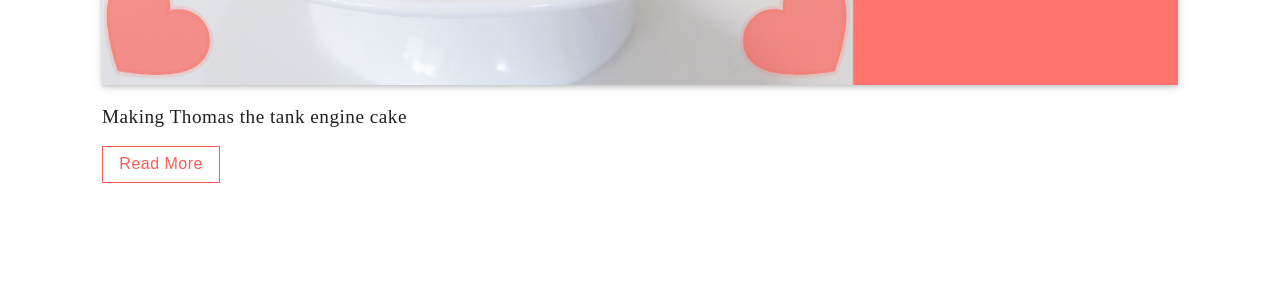
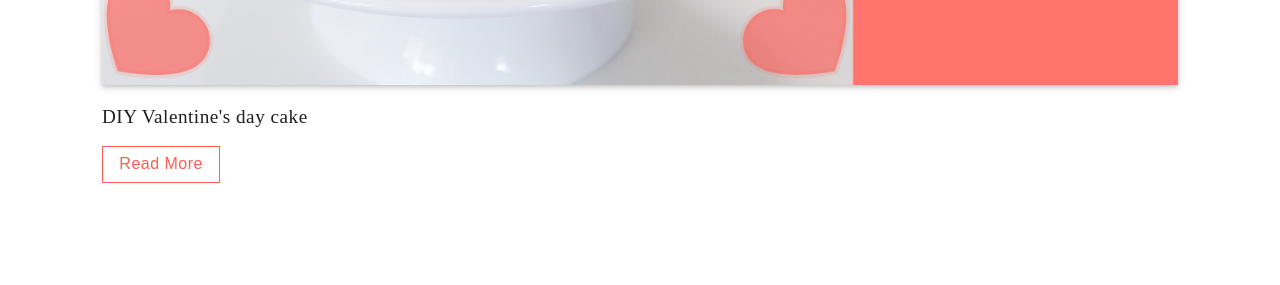
Before and after one commit to DiliniRajapaksha/sewdil, a Jekyll site: the page built from index.html, in a window 1280 px wide and 900 px high, scrolled down 655 px. Shown: the part 154-439 px from the top of the window. Built offline with Jekyll 4.4.1, drawn with Linux system fonts in a browser that asks for light colours; comment, search, counter and statistics services are not loaded.

Commit message:
description update

```diff
--- a/_posts/2019-02-05-valentines-cake.markdown
+++ b/_posts/2019-02-05-valentines-cake.markdown
@@ -6,7 +6,7 @@ title:  "Easy cake decorating idea"
 date:   2019-02-05 13:33:41 +1100
 categories: blog
 markdown_ext: "markdown, mkdown, mkdn, mkd, md"
-description: "Making Thomas the tank engine cake"
+description: "DIY Valentine's day cake"
 excerpt_separator: <!--more-->
 images:
   - url: /assets/img/valentines/thumb.png
@@ -14,7 +14,7 @@ images:
     title: How to make a Thomas the tank engine cake
     pin: /assets/img/valentines/pin.png
     pin-desc: Watch how to make this very easy cake.
-
+    <!-- pin-id: 479914904039909068 -->
 
 image: /assets/img/valentines/thumb.png
 
```
